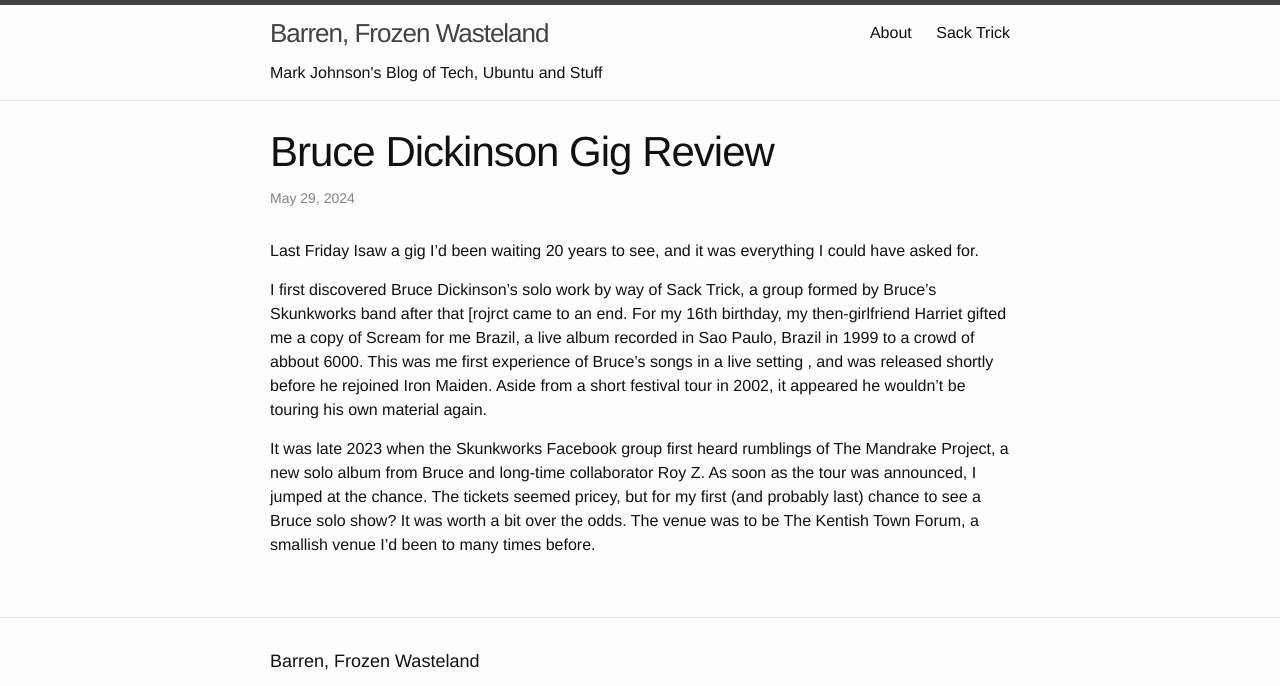
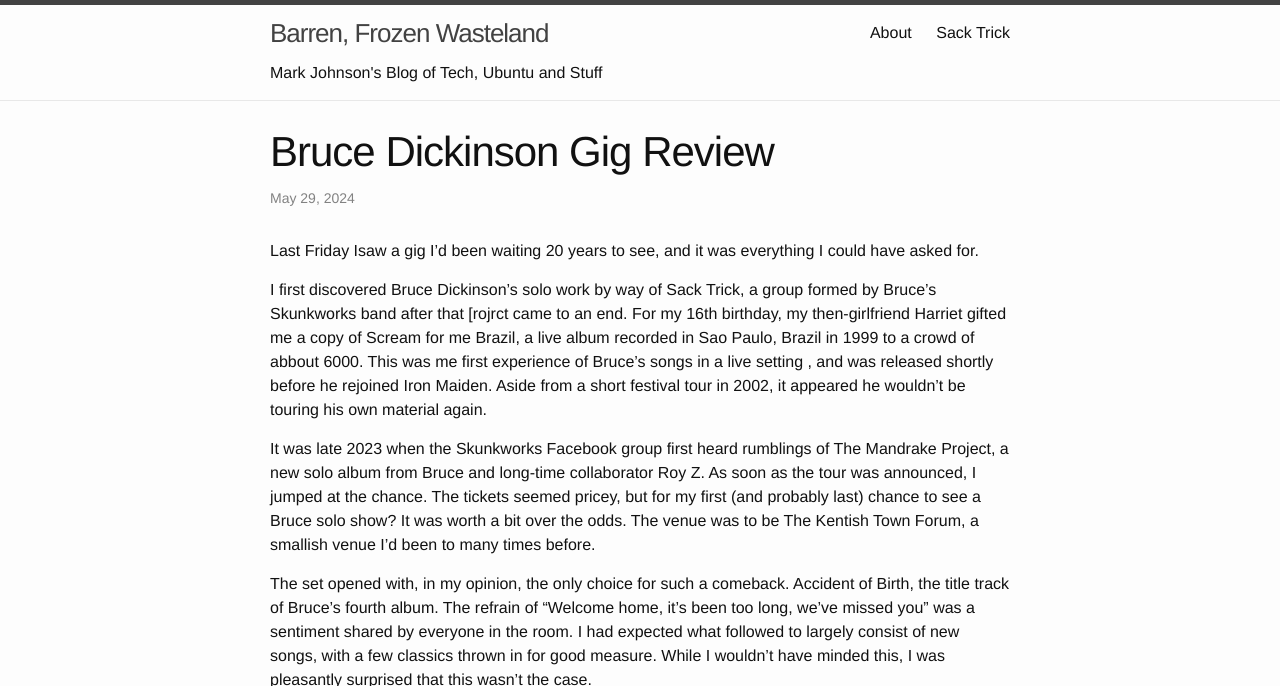
Before and after one commit to marxjohnson/bfwl, a Jekyll site: the page built from _posts/2024-05-29-bruce-dickinson-gig-review.md, in a window 1280 px wide, cut to the strip 0-686 px from the top of the page. Built offline with Jekyll 4.4.1, drawn with Linux system fonts in a browser that asks for light colours; our own code applies the rules of GitHub Pages for plain Markdown files.

Commit message:
Update 2024-05-29-bruce-dickinson-gig-review.md

```diff
--- a/_posts/2024-05-29-bruce-dickinson-gig-review.md
+++ b/_posts/2024-05-29-bruce-dickinson-gig-review.md
@@ -3,3 +3,5 @@
 I first discovered Bruce Dickinson's solo work by way of Sack Trick, a group formed by Bruce's Skunkworks band after that [rojrct came to an end. For my 16th birthday, my then-girlfriend Harriet gifted me a copy of Scream for me Brazil, a live album recorded in Sao Paulo, Brazil in 1999 to a crowd of abbout 6000. This was me first experience of Bruce's songs in a live setting , and was released shortly before he rejoined Iron Maiden. Aside from a short festival tour in 2002, it appeared he wouldn't be touring his own material again.
 
 It was late 2023 when the Skunkworks Facebook group first heard rumblings of The Mandrake Project, a new solo album from Bruce and long-time collaborator Roy Z. As soon as the tour was announced, I jumped at the chance. The tickets seemed pricey, but for my first (and probably last) chance to see a Bruce solo show? It was worth a bit over the odds. The venue was to be The Kentish Town Forum, a smallish venue I'd been to many times before.
+
+The set opened with, in my opinion, the only choice for such a comeback. Accident of Birth, the title track of Bruce's fourth album. The refrain of "Welcome home, it's been too long, we've missed you" was a sentiment shared by everyone in the room. I had expected what followed to largely consist of new songs, with a few classics thrown in for good measure. While I wouldn't have minded this, I was pleasantly surprised that this wasn't the case.
```
